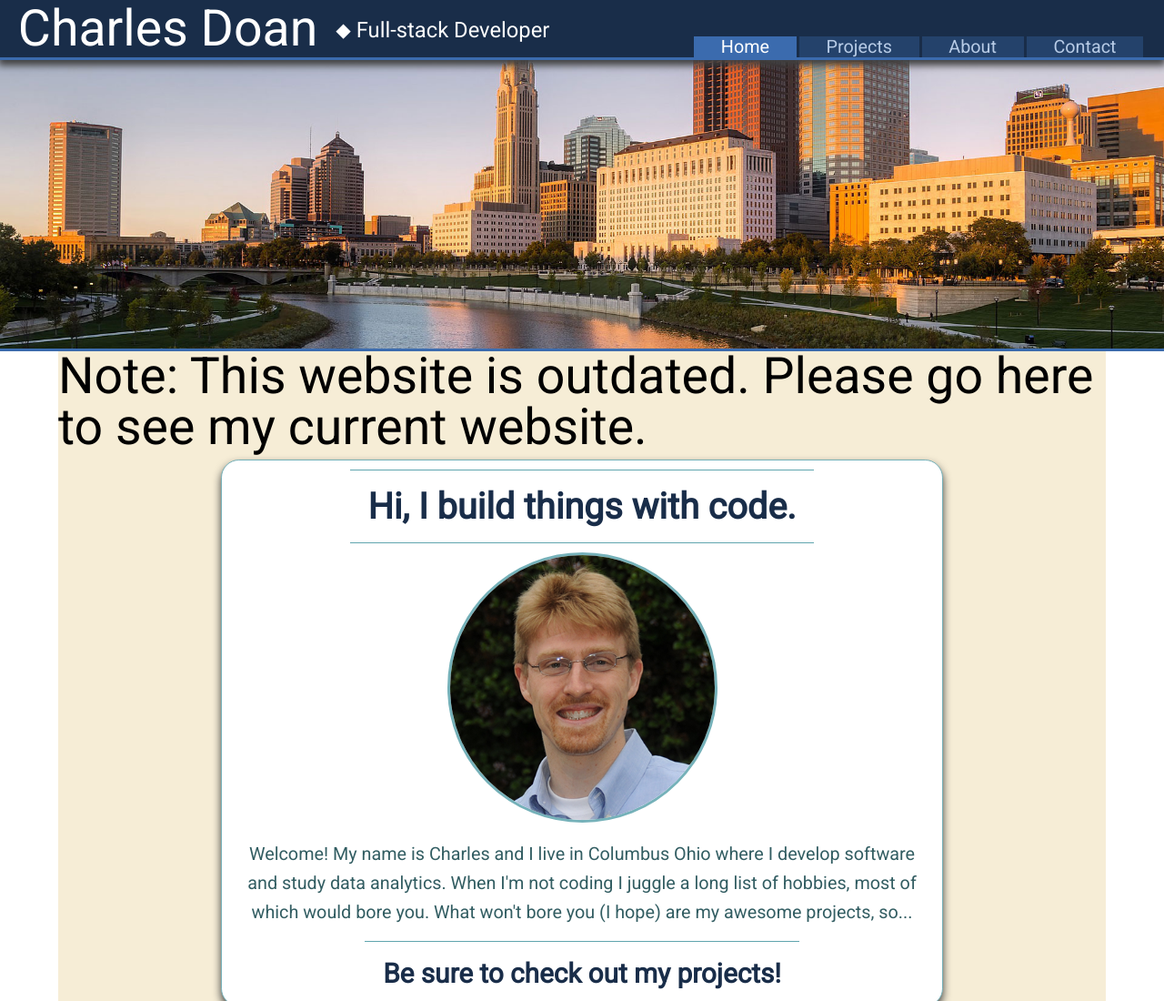
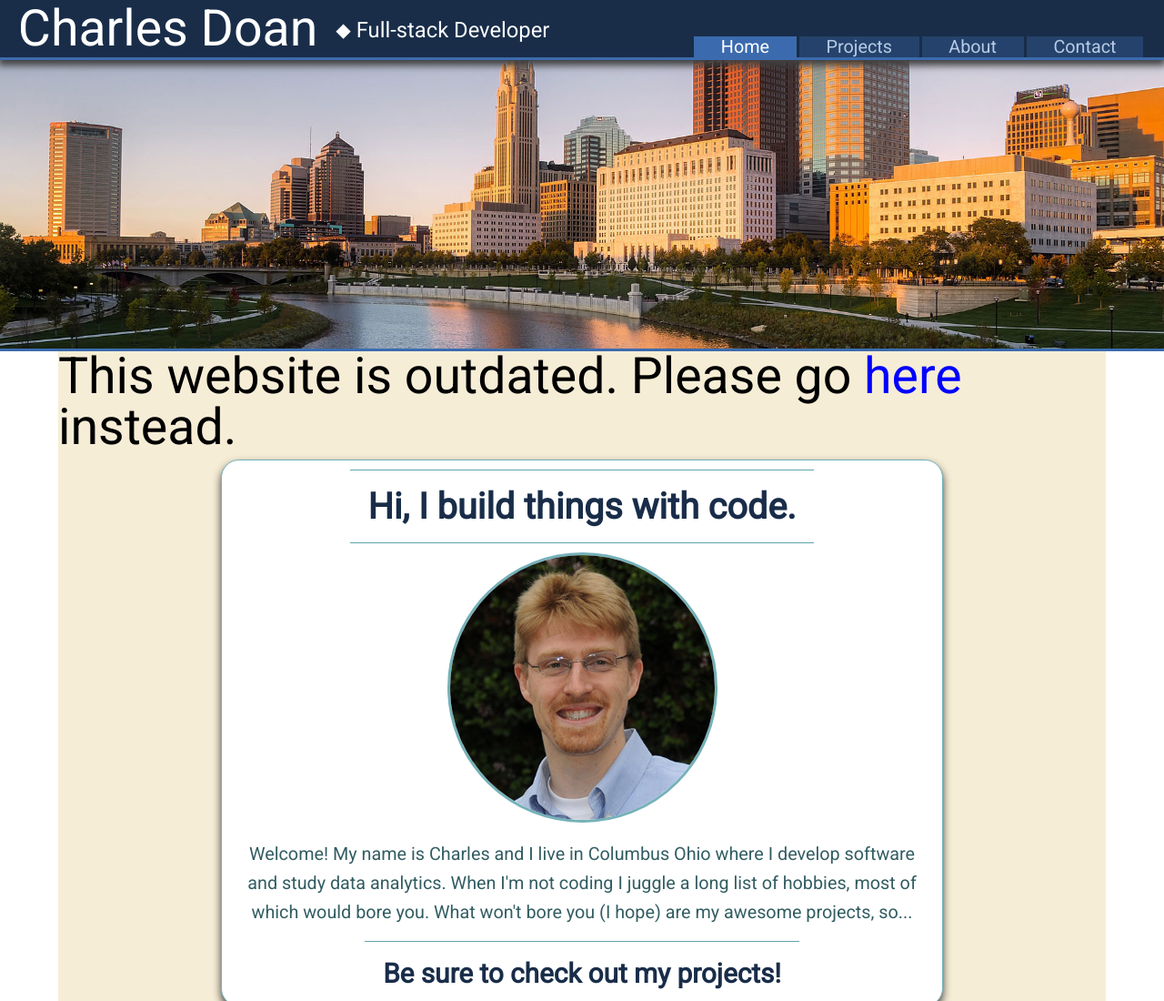
Before and after one commit to charles-m-doan/charles-m-doan.github.io, a plain HTML site: page index.html in a window 1280 px wide. Shown: the top 1100 px of the page at 91% size. Drawn offline with Linux system fonts and the light colour scheme.

Commit message:
Update index.html

```diff
--- a/index.html
+++ b/index.html
@@ -41,7 +41,7 @@
 			</header>
 			<div class="hero-image"></div>
 			<main class="main">
-				<h1>Note: This website is outdated. Please go <a href="https://charlesmatthewdoan.firebaseapp.com/">here</a> to see my current website.</h1>
+				<h1>This website is outdated. Please go <a style="color: blue;" href="https://charlesmatthewdoan.firebaseapp.com/">here</a> instead.</h1>
 				<div id="home-page" class="tabcontent">
 					<section class="intro">
 						<h3 class="intro__greeting">Hi, I build things with code.</h3>
```
